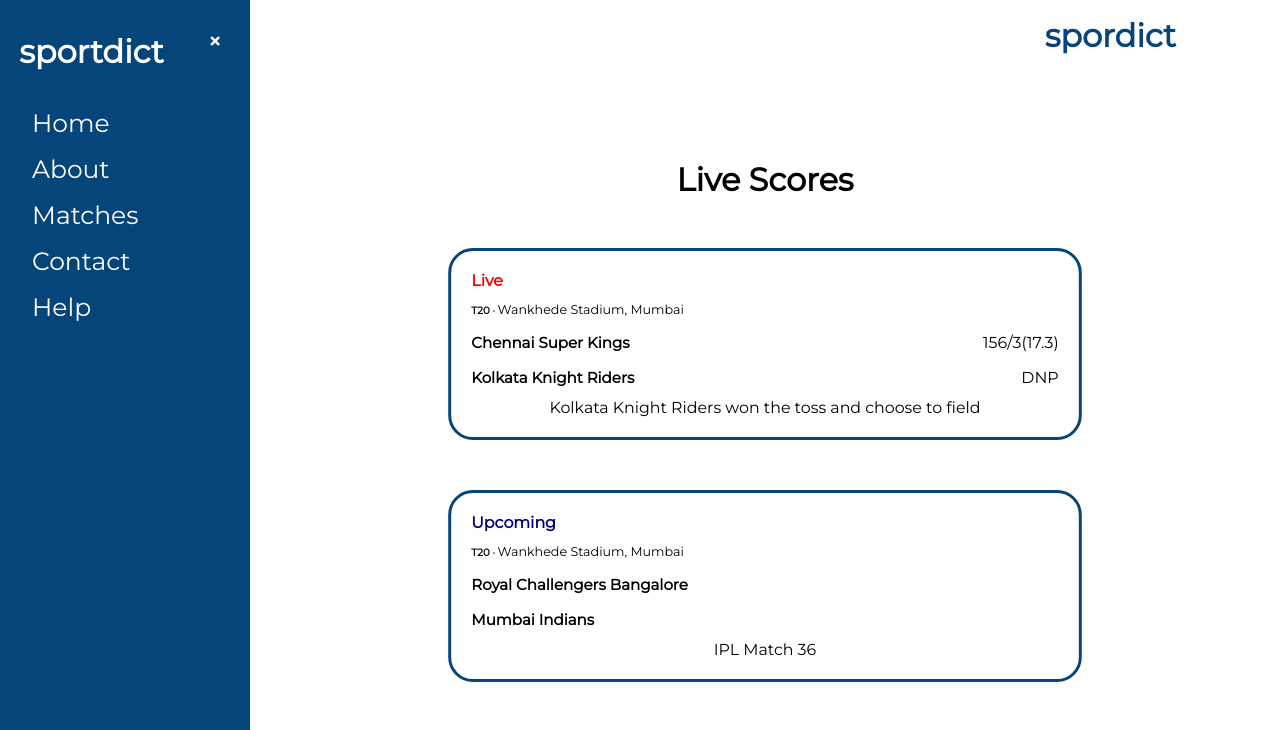
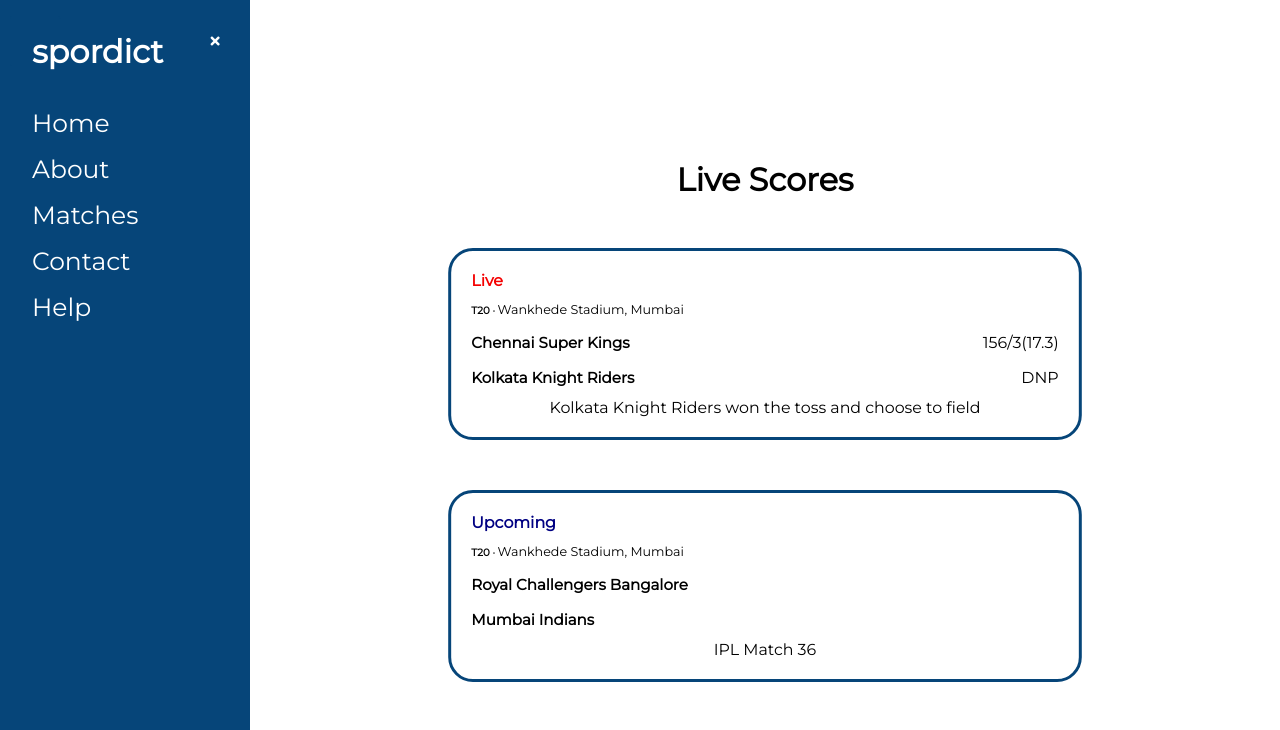
Before and after one commit to spordict/spordict, a plain HTML site: page cricket.html in a window 1280 px wide. Both pictures are taken after a click on the element 35 px from the left and 41 px from the top of the page. Shown: the top 730 px of the page. Drawn offline with Linux system fonts and the light colour scheme.

Commit message:
Brand Name Home Link

```diff
--- a/cricket.html
+++ b/cricket.html
@@ -21,7 +21,7 @@
         <a href="./about.html">About</a>
         <a href="./cricket.html">Matches</a>
         <a href="./contact.html">Contact</a>
-        <a href="./helpt.html">Help</a>
+        <a href="./help.html">Help</a>
       </div>
 
       <!-- Use any element to open the sidenav -->
@@ -37,7 +37,7 @@
         </div>
       </div>
       <div class="brand-name">
-        <h1>spordict</h1>
+        <a href="./index.html">spordict</a>
       </div>
     </div>
     <!-- .main class for content of the page -->
--- a/css/style.css
+++ b/css/style.css
@@ -1,6 +1,7 @@
 @import url('https://fonts.googleapis.com/css2?family=Montserrat');
 
 :root {
+	/* --primary-color: #064579; */
 	--primary-color: #064579;
 	--secondary-color: #aaccff;
 	/* --right-bg-color: rgba(255, 255, 0, 0.4);
@@ -137,13 +138,17 @@
 }
 
 .brand-name {
-	font-weight: 100;
-	font-size: 16px;
 	padding-right: 40px;
 	position: fixed;
 	top: 1rem;
 	left: auto;
 	right: 5%;
+}
+
+.brand-name a {
+	text-decoration: none;
+	font-size: 32px;
+	font-weight: bold;
 	color: var(--primary-color);
 }
 
@@ -271,10 +276,21 @@
 }
 
 .footer.show-nav .footer-brand h1 {
+	z-index: -1;
+}
+
+.container.show-nav .brand-name {
 	position: fixed;
 	bottom: auto;
 	top: 2rem;
+	left: 2rem;
+	right: auto;
 	z-index: 2;
+	color: #fff;
+}
+
+.container.show-nav .brand-name a {
+	color: #fff;
 }
 
 /* On smaller screens, where height is less than 450px, change the style of the sidenav (less padding and a smaller font size) */
```
